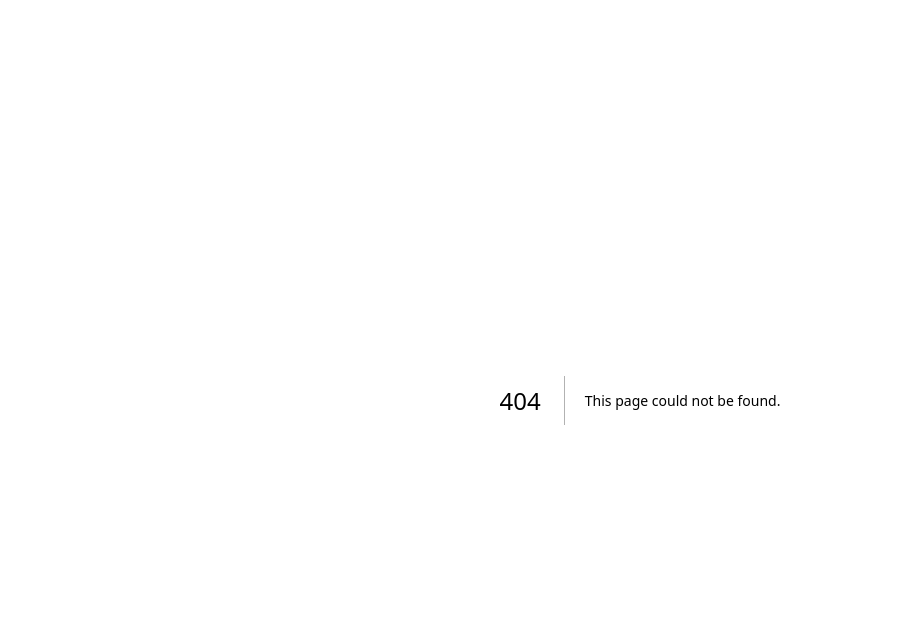
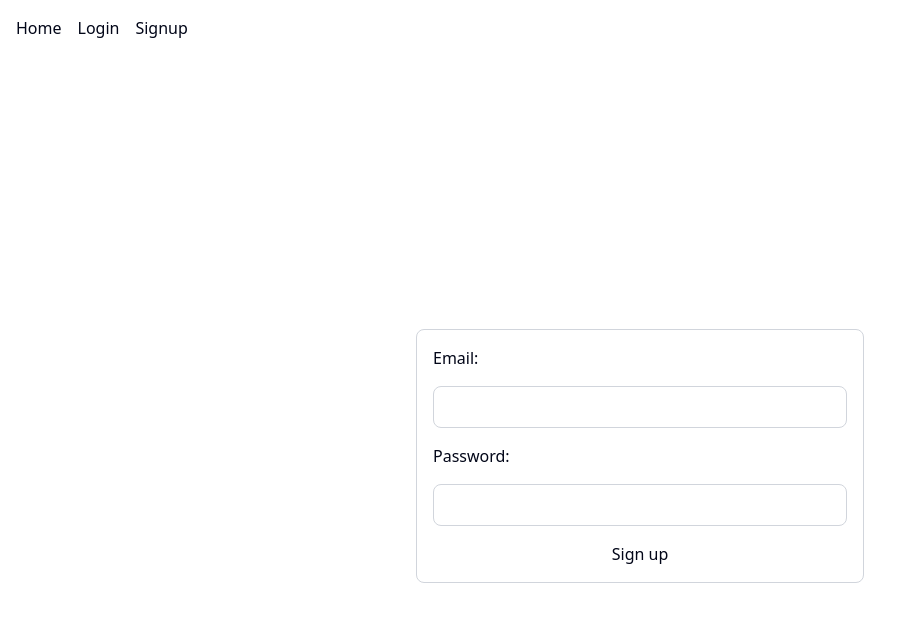
Before and after one commit to eszczepan/ted-cards, a Next.js app: page /signup in a window 1280 px wide. Before the commit this address had no page. Shown: the top 622 px of the page, without its empty margins (0-910 px from the left). Built offline with nearby package versions, Linux system fonts and the light colour scheme.

Commit message:
feat: implement authentication features with login and signup forms, session management middleware, and public layout for the application

```diff
--- /dev/null
+++ b/app/(public)/layout.tsx
@@ -0,0 +1,42 @@
+import Link from "next/link";
+import type { Metadata } from "next";
+import { Geist, Geist_Mono } from "next/font/google";
+import "@/styles/globals.css";
+
+const geistSans = Geist({
+  variable: "--font-geist-sans",
+  subsets: ["latin"],
+});
+
+const geistMono = Geist_Mono({
+  variable: "--font-geist-mono",
+  subsets: ["latin"],
+});
+
+export const metadata: Metadata = {
+  title: "Ted Cards - 2025",
+  description: "Ted Cards - 2025",
+};
+
+export default function PublicLayout({
+  children,
+}: Readonly<{
+  children: React.ReactNode;
+}>) {
+  return (
+    <html lang="en">
+      <body
+        className={`${geistSans.variable} ${geistMono.variable} antialiased`}
+      >
+        <nav className="flex p-4 gap-4">
+          <Link href="/">Home</Link>
+          <Link href="/login">Login</Link>
+          <Link href="/signup">Signup</Link>
+        </nav>
+        <div className="flex flex-col items-center justify-center h-screen">
+          {children}
+        </div>
+      </body>
+    </html>
+  );
+}
--- /dev/null
+++ b/app/(public)/login/page.tsx
@@ -0,0 +1,25 @@
+import { login } from "@/app/auth/actions";
+
+export default function LoginPage() {
+  return (
+    <form className="flex flex-col gap-4 w-full max-w-md p-4 border border-gray-300 rounded-md">
+      <label htmlFor="email">Email:</label>
+      <input
+        id="email"
+        name="email"
+        type="email"
+        required
+        className="border border-gray-300 rounded-md p-2"
+      />
+      <label htmlFor="password">Password:</label>
+      <input
+        id="password"
+        name="password"
+        type="password"
+        required
+        className="border border-gray-300 rounded-md p-2"
+      />
+      <button formAction={login}>Log in</button>
+    </form>
+  );
+}
--- a/app/(public)/page.tsx
+++ b/app/(public)/page.tsx
@@ -1,10 +1,16 @@
-export default function Home() {
+import { createClient } from "@/lib/utils/supabase/supabase.server";
+
+export default async function Home() {
+  const supabase = await createClient();
+  const { data: user } = await supabase.auth.getUser();
+
   return (
     <div className="grid items-center justify-items-center min-h-screen font-[family-name:var(--font-geist-sans)]">
       <main>
         <h1 className="text-4xl font-bold">
           Ted Cards - AI-powered flashcards
         </h1>
+        <pre>{JSON.stringify(user, null, 2)}</pre>
       </main>
       <footer>Ted Cards - 2025</footer>
     </div>
--- /dev/null
+++ b/app/(public)/signup/page.tsx
@@ -0,0 +1,25 @@
+import { signup } from "@/app/auth/actions";
+
+export default function LoginPage() {
+  return (
+    <form className="flex flex-col gap-4 w-full max-w-md p-4 border border-gray-300 rounded-md">
+      <label htmlFor="email">Email:</label>
+      <input
+        id="email"
+        name="email"
+        type="email"
+        required
+        className="border border-gray-300 rounded-md p-2"
+      />
+      <label htmlFor="password">Password:</label>
+      <input
+        id="password"
+        name="password"
+        type="password"
+        required
+        className="border border-gray-300 rounded-md p-2"
+      />
+      <button formAction={signup}>Sign up</button>
+    </form>
+  );
+}
--- /dev/null
+++ b/app/auth/actions.ts
@@ -0,0 +1,39 @@
+"use server";
+
+import { revalidatePath } from "next/cache";
+import { redirect } from "next/navigation";
+import { createClient } from "@/lib/utils/supabase/supabase.server";
+
+export async function login(formData: FormData) {
+  const supabase = await createClient();
+  const data = {
+    email: formData.get("email") as string,
+    password: formData.get("password") as string,
+  };
+  const { error } = await supabase.auth.signInWithPassword(data);
+
+  if (error) {
+    console.log(error);
+    redirect("/error");
+  }
+
+  revalidatePath("/", "layout");
+  redirect("/");
+}
+
+export async function signup(formData: FormData) {
+  const supabase = await createClient();
+  const data = {
+    email: formData.get("email") as string,
+    password: formData.get("password") as string,
+  };
+  const { error } = await supabase.auth.signUp(data);
+
+  if (error) {
+    console.log(error);
+    redirect("/error");
+  }
+
+  revalidatePath("/", "layout");
+  redirect("/");
+}
--- a/app/layout.tsx
+++ b/app/dashboard/layout.tsx
@@ -1,6 +1,6 @@
 import type { Metadata } from "next";
 import { Geist, Geist_Mono } from "next/font/google";
-import "../styles/globals.css";
+import "@/styles/globals.css";
 
 const geistSans = Geist({
   variable: "--font-geist-sans",
@@ -17,7 +17,7 @@ export const metadata: Metadata = {
   description: "Ted Cards - 2025",
 };
 
-export default function RootLayout({
+export default function AppLayout({
   children,
 }: Readonly<{
   children: React.ReactNode;
--- /dev/null
+++ b/middleware.ts
@@ -0,0 +1,12 @@
+import { type NextRequest } from "next/server";
+import { updateSession } from "@/lib/utils/supabase/middleware";
+
+export async function middleware(request: NextRequest) {
+  return await updateSession(request);
+}
+
+export const config = {
+  matcher: [
+    "/((?!_next/static|_next/image|favicon.ico|signup|.*\\.(?:svg|png|jpg|jpeg|gif|webp)$|$).*)",
+  ],
+};
```
